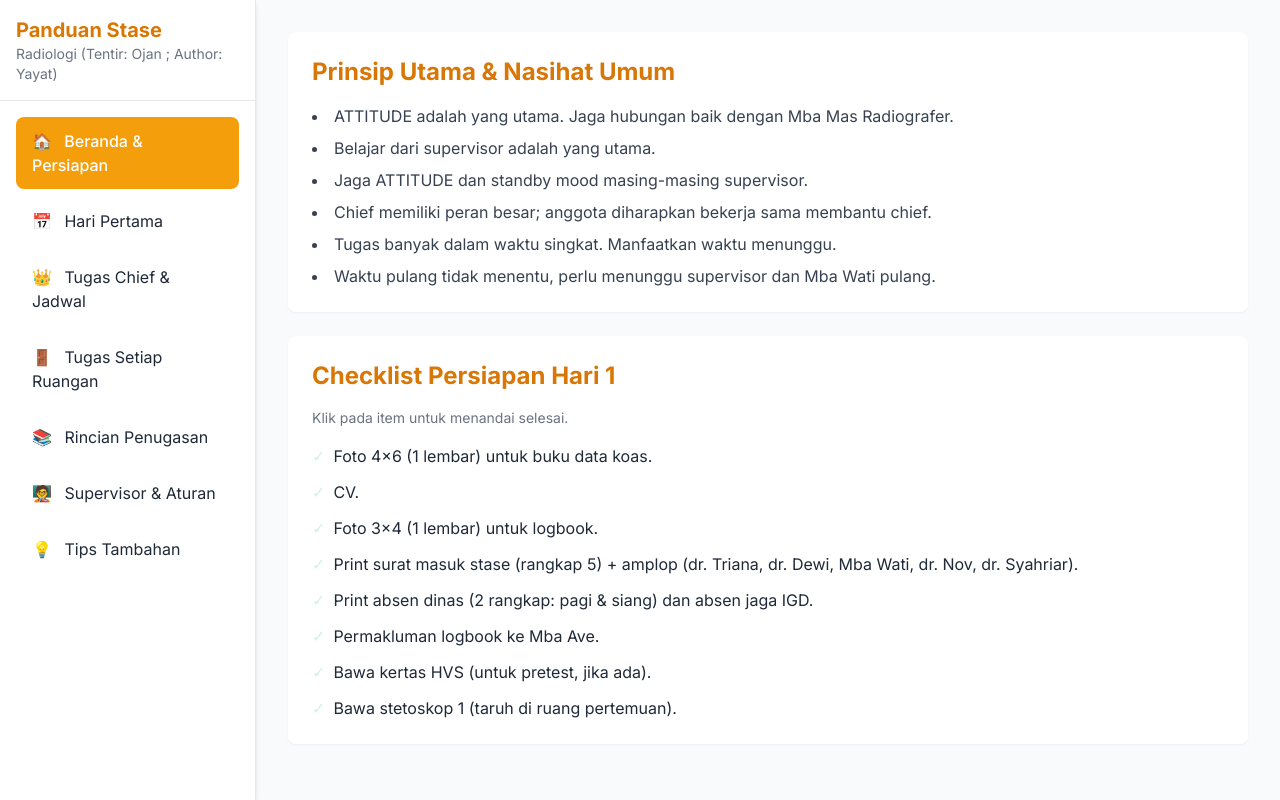
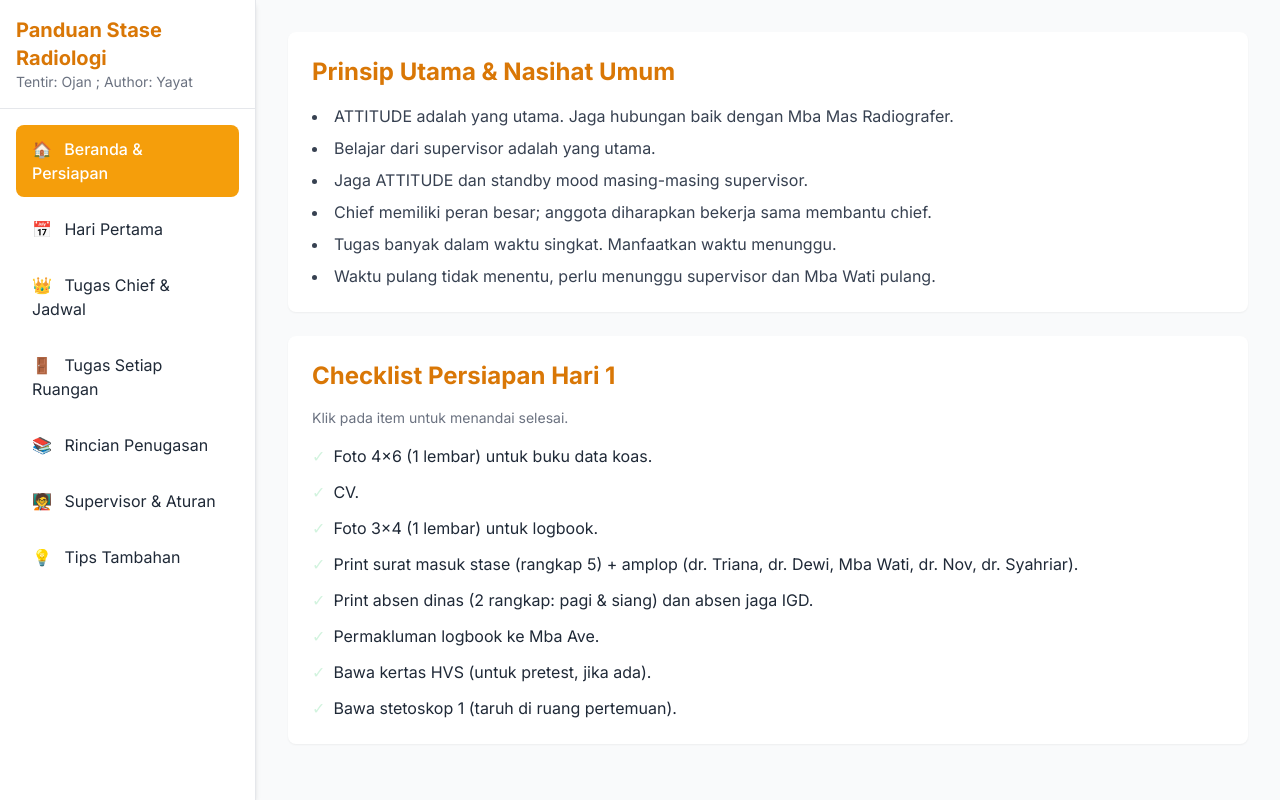
Before and after one commit to AkYyt/TentiranRadioKe9-14, a plain HTML site: page index.html in a window 1280 px wide. Drawn offline with nearby package versions, Linux system fonts and the light colour scheme.

Commit message:
Update index.html

```diff
--- a/index.html
+++ b/index.html
@@ -71,8 +71,8 @@
 
         <aside class="w-full md:w-64 bg-white shadow-md md:border-r border-gray-200">
             <div class="p-4 border-b">
-                <h1 class="text-xl font-bold text-amber-600">Panduan Stase</h1>
-                <p class="text-sm text-gray-500">Radiologi (Tentir: Ojan ; Author: Yayat)</p>
+                <h1 class="text-xl font-bold text-amber-600">Panduan Stase Radiologi</h1>
+                <p class="text-sm text-gray-500">Tentir: Ojan ; Author: Yayat</p>
             </div>
             <nav class="p-4 space-y-2">
                 <a class="nav-item active" data-page="beranda">
```
